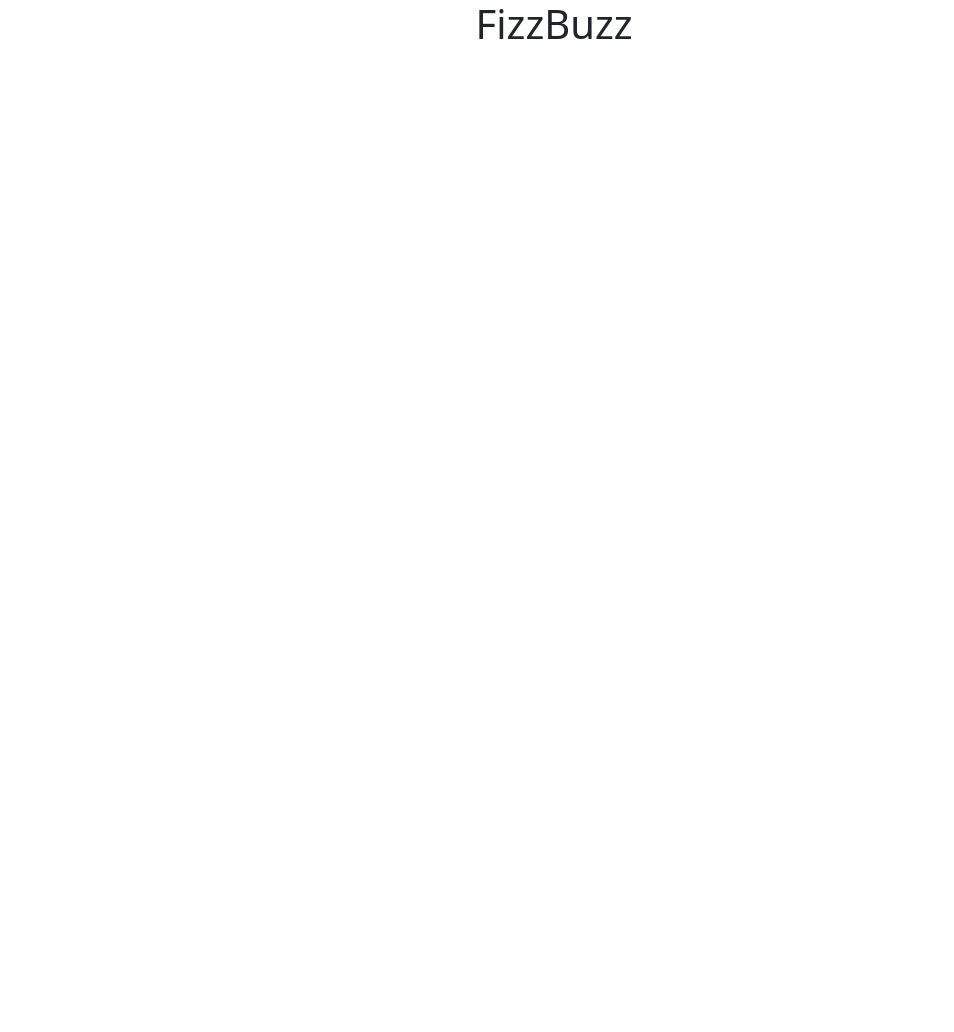
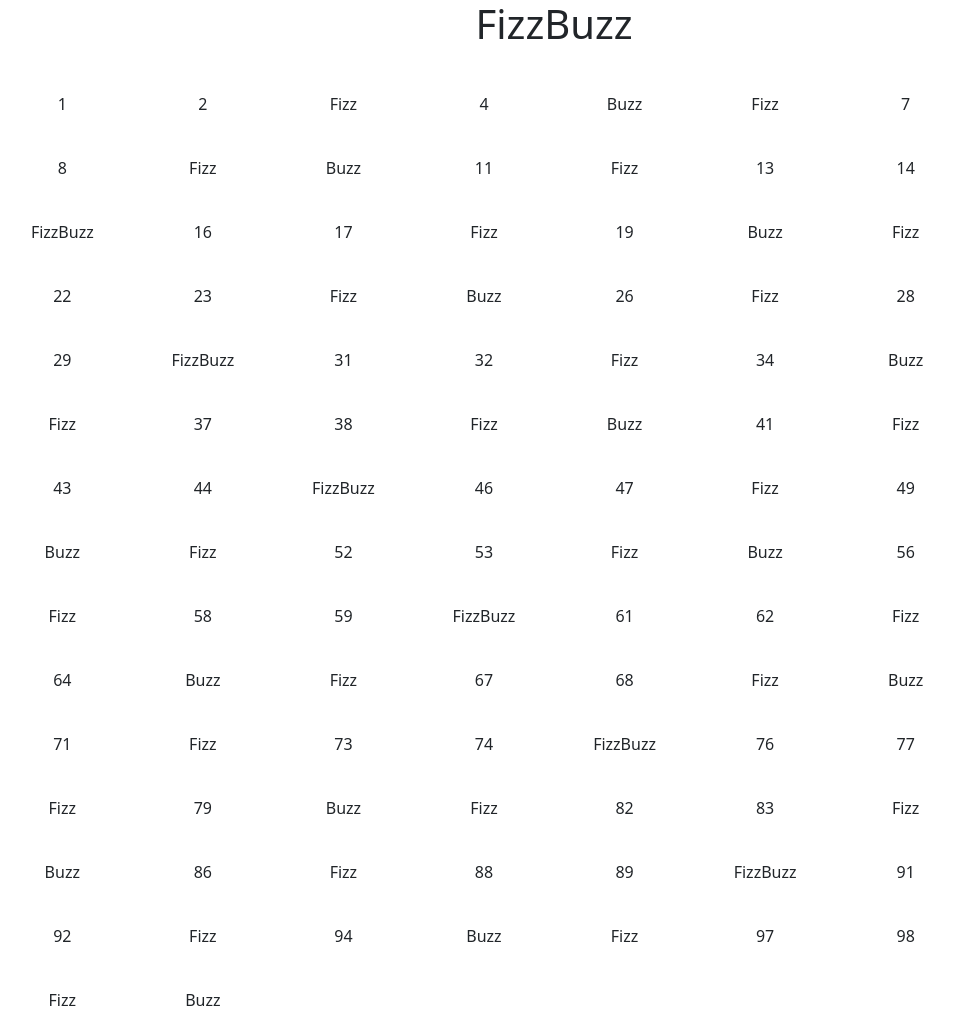
Before and after one commit to alessandro-cordoglio/js-fizzbuzz, a plain HTML site: page index.html in a window 1280 px wide. Shown: the whole page, without its empty margins (86-1040 px from the left). Before the commit the page ends 800 px from the top, so only its background shows below. Drawn offline with nearby package versions, Linux system fonts and the light colour scheme.

Commit message:
printate le informazioni a schermo

```diff
--- /dev/null
+++ b/css/style.css
@@ -0,0 +1,13 @@
+.my_container{
+    max-width: 1100px;
+    margin: auto;
+}
+
+
+
+/* box contenenti il valore di [i] */
+.box{
+    width: calc((100%/7) - 20px) !important;
+    padding: 20px;
+    text-align: center;
+}
--- a/index.html
+++ b/index.html
@@ -4,12 +4,17 @@
     <meta charset="UTF-8">
     <meta http-equiv="X-UA-Compatible" content="IE=edge">
     <meta name="viewport" content="width=device-width, initial-scale=1.0">
+    <link rel="stylesheet" href="css/style.css">
     <link href="https://cdn.jsdelivr.net/npm/bootstrap@5.2.2/dist/css/bootstrap.min.css" rel="stylesheet" integrity="sha384-Zenh87qX5JnK2Jl0vWa8Ck2rdkQ2Bzep5IDxbcnCeuOxjzrPF/et3URy9Bv1WTRi" crossorigin="anonymous">
     <title>FizzBuzz</title>
 </head>
 <body>
-    <h1 class="text-center">FizzBuzz</h1>
+    <div class="my_container">
+    <h1 class="text-center mb-4">FizzBuzz</h1>
+        <div class="board row align-items-middle">
 
+        </div>
+    </div>
         <script src="js/main.js"></script>
 </body>
 </html>
--- a/js/main.js
+++ b/js/main.js
@@ -7,15 +7,22 @@ Proviamo ad immaginare le operazioni che vogliamo far svolgere al nostro program
 BONUS 1: Crea un container nel DOM , aggiungendo (attraverso la funzione append()) un elemento html con il numero o la stringa corretta da mostrare.
 BONUS 2: Applica stili differenti agli elementi aggiunti al DOM nel BONUS 1, a seconda che il valore inserito sia un numero, un fizz, un buzz o un fizzbuzz.
 Se sei a corto di idee per lo stile, potresti prendere spunto dallo screenshot fornito in consegna. */
-for (var i = 1; i < 101; i++) {
+const board= document.querySelector(".board")
+
+for (let i = 1; i < 101; i++) {
+    const box = document.createElement('div');
     if (i % 15 == 0){
-        console.log("FizzBuzz");
+        box.innerHTML = "FizzBuzz";
     }
     else if(i % 3 == 0){
-         console.log("Fizz");
+        box.innerHTML = "Fizz";
     }
     else if (i % 5 == 0){
-        console.log("Buzz");
+        box.innerHTML = "Buzz";
     }
-    console.log(i);
+    else{
+        box.innerHTML = i;
+    }
+    box.classList.add('box');
+    board.append(box);
 }
```
